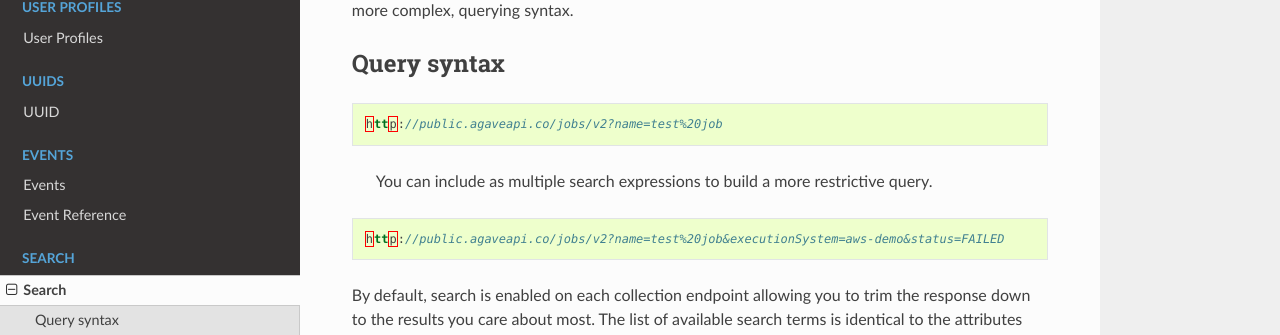
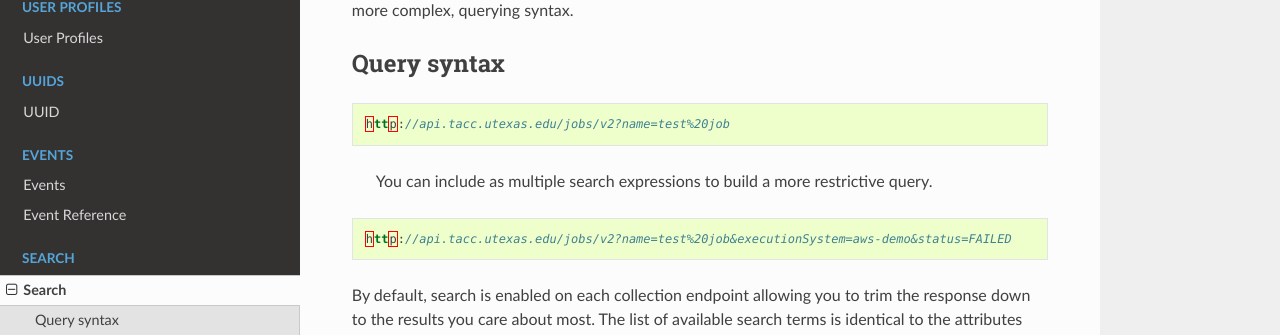
Before and after one commit to TACC-Cloud/agave-docs, a Sphinx documentation site: the page built from docs/agave/guides/search/introduction.rst, in a window 1280 px wide and 900 px high. Shown: the part 281-616 px from the top of the window. Built offline with Sphinx 7.4.7 and the Read the Docs theme 2.0.0, drawn with Linux system fonts in a browser that asks for light colours; some of the changed lines change nothing that is shown.

Commit message:
Update introduction.rst

```diff
--- a/docs/agave/guides/search/introduction.rst
+++ b/docs/agave/guides/search/introduction.rst
@@ -9,7 +9,7 @@ Query syntax
 
 .. code-block:: json
 
-   http://public.agaveapi.co/jobs/v2?name=test%20job
+   http://api.tacc.utexas.edu/jobs/v2?name=test%20job
 
 ..
 
@@ -18,7 +18,7 @@ Query syntax
 
 .. code-block:: json
 
-   http://public.agaveapi.co/jobs/v2?name=test%20job&executionSystem=aws-demo&status=FAILED
+   http://api.tacc.utexas.edu/jobs/v2?name=test%20job&executionSystem=aws-demo&status=FAILED
 
 By default, search is enabled on each collection endpoint allowing you to trim the response down to the results you care about most. The list of available search terms is identical to the attributes included in the JSON returned when requesting the full resource description.
 
```
